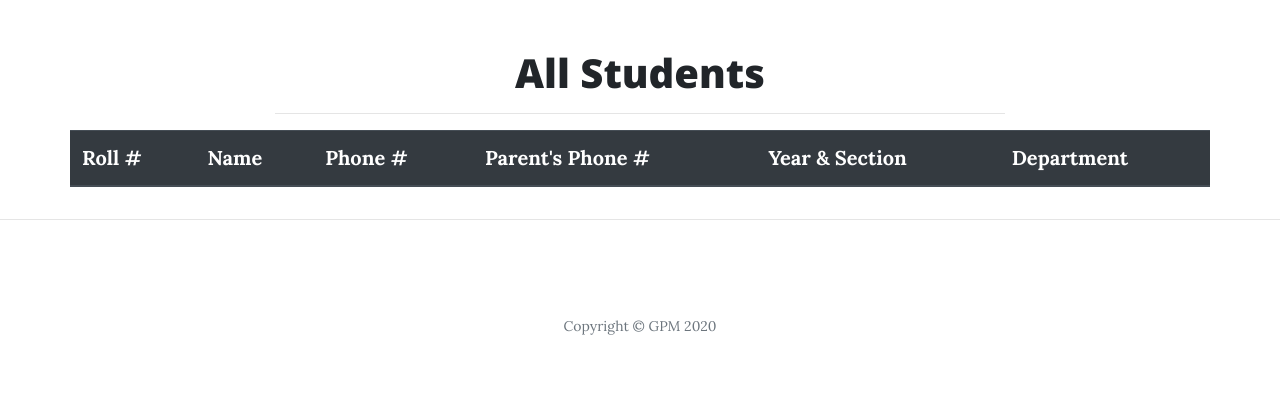
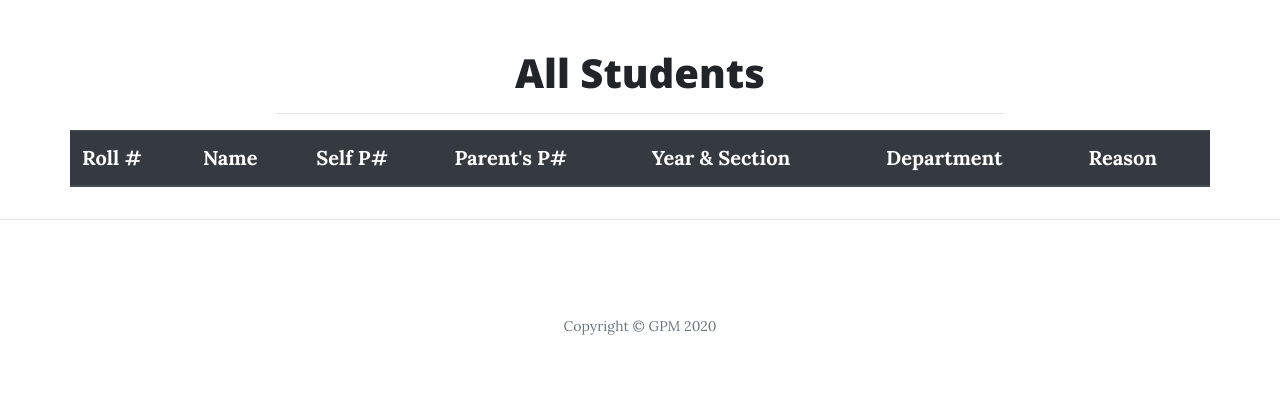
Before and after one commit to katlasainaveen/SE_Project, a Flask app: page /warden/completeStudentdb in a window 1280 px wide. Shown: the part 601-1003 px from the top of the page. Run offline with Flask 2, Linux system fonts and the light colour scheme; data that the repository does not hold is empty; some libraries are stand-ins or nearby versions.

Commit message:
reason added in warden complete db

```diff
--- a/templates/completeStudentDB.html
+++ b/templates/completeStudentDB.html
@@ -28,10 +28,11 @@
             <tr>
                 <th scope="col">Roll #</th>
                 <th scope="col">Name</th>
-                <th scope="col">Phone #</th>
-                <th scope="col">Parent's Phone #</th>
+                <th scope="col">Self P#</th>
+                <th scope="col">Parent's P#</th>
                 <th scope="col">Year & Section</th>
                 <th scope="col">Department</th>
+                <th scope="col">Reason</th>
             </tr>
             </thead>
             <tbody>
@@ -43,6 +44,7 @@
                 <td>{{ post.parents_number }}</td>
                 <td>{{ post.year_section }}</td>
                 <td>{{ post.department }}</td>
+                <td>{{ post.reason }}</td>
             </tr>
             {% endfor %}
             </tbody>
```
